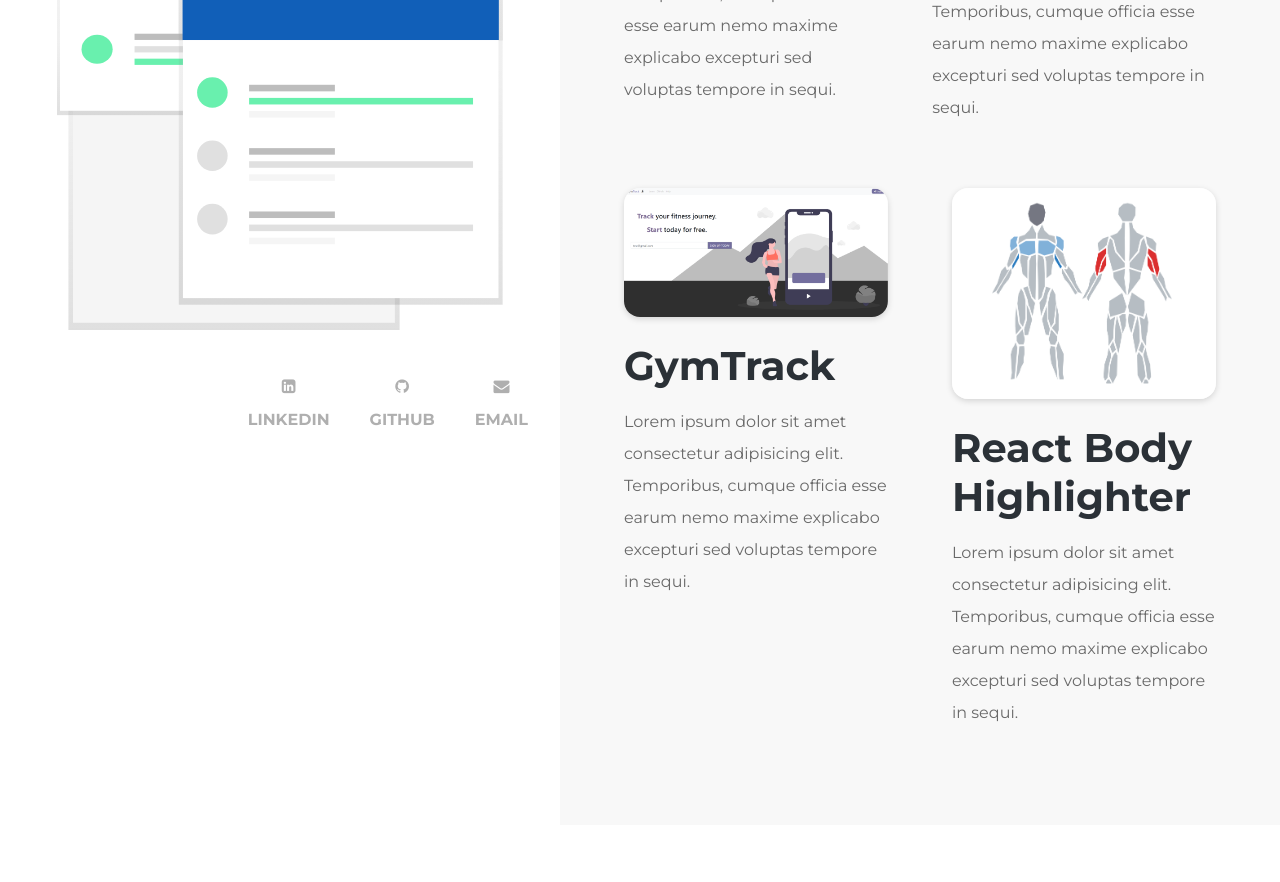
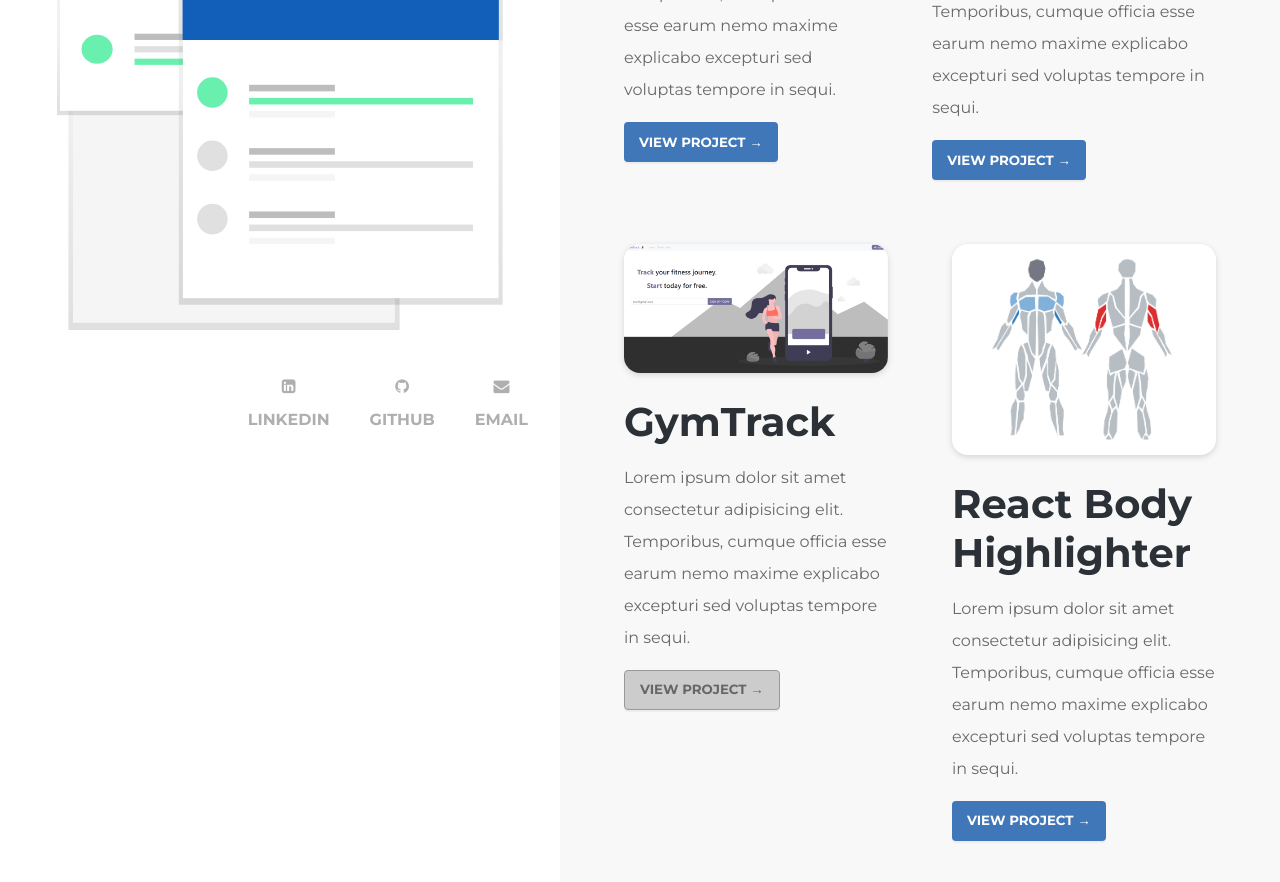
Before and after one commit to giavinh79/portfolio-new, a Next.js app: page / in a window 1280 px wide. Shown: the part 400-1282 px from the top of the page. Before the commit the page ends 1225 px from the top, so only its background shows below. Built offline with nearby package versions, Linux system fonts and the light colour scheme.

Commit message:
more design changes

```diff
--- a/components/ContactForm.jsx
+++ b/components/ContactForm.jsx
@@ -1,8 +1,14 @@
+import { useState } from 'react';
 import styles from './contactForm.module.css';
 
 export default function ContactForm() {
+  const [valid, setValid] = useState(false);
+  const [message, setMessage] = useState('');
+  const [email, setEmail] = useState('');
+
   return (
     <form className={styles.form}>
+      <p className={styles.title}>Contact Me</p>
       <div style={{ display: 'flex', marginBottom: '1rem' }}>
         <div className={styles['input-wrapper']} style={{ marginRight: '1rem' }}>
           <label htmlFor='name' className={styles.text}>
@@ -14,18 +20,27 @@ export default function ContactForm() {
           <label htmlFor='email' className={styles.text}>
             Email
           </label>
-          <input type='email' id='email' className={styles.input}></input>
+          <input type='email' id='email' className={styles.input} onChange={(e) => setEmail(e.target.value)}></input>
         </div>
       </div>
       <div className={styles['input-wrapper']}>
         <label htmlFor='message' className={styles.text}>
           Message
         </label>
-        <textarea type='text' id='message' rows='4' className={styles.input} style={{ resize: 'none' }}></textarea>
+        <textarea
+          type='text'
+          id='message'
+          rows='4'
+          className={styles.input}
+          style={{ resize: 'none' }}
+          onChange={(e) => setMessage(e.target.value)}
+        ></textarea>
       </div>
-      <button type='submit' className={styles.button}>
-        Send Message
-      </button>
+      <div className={styles.buttonWrapper}>
+        <button type='submit' className={styles.button} disabled={email.length === 0 || message.length === 0}>
+          Send Message
+        </button>
+      </div>
     </form>
   );
 }
--- a/components/Projects.jsx
+++ b/components/Projects.jsx
@@ -11,6 +11,7 @@ export default function Projects() {
             Lorem ipsum dolor sit amet consectetur adipisicing elit. Temporibus, cumque officia esse earum nemo maxime
             explicabo excepturi sed voluptas tempore in sequi.
           </p>
+          <button className={styles.button}>VIEW PROJECT &rarr;</button>
         </div>
         <div className={styles.card}>
           <img src='/images/CodeConnectDark.PNG' className={styles.image} />
@@ -19,6 +20,7 @@ export default function Projects() {
             Lorem ipsum dolor sit amet consectetur adipisicing elit. Temporibus, cumque officia esse earum nemo maxime
             explicabo excepturi sed voluptas tempore in sequi.
           </p>
+          <button className={styles.button}>VIEW PROJECT &rarr;</button>
         </div>
       </div>
       <div className={styles.row}>
@@ -29,6 +31,9 @@ export default function Projects() {
             Lorem ipsum dolor sit amet consectetur adipisicing elit. Temporibus, cumque officia esse earum nemo maxime
             explicabo excepturi sed voluptas tempore in sequi.
           </p>
+          <button className={styles.button} disabled>
+            VIEW PROJECT &rarr;
+          </button>
         </div>
         <div className={styles.card}>
           <img src='/images/ReactBodyHighlighter.PNG' className={styles.image} />
@@ -37,6 +42,7 @@ export default function Projects() {
             Lorem ipsum dolor sit amet consectetur adipisicing elit. Temporibus, cumque officia esse earum nemo maxime
             explicabo excepturi sed voluptas tempore in sequi.
           </p>
+          <button className={styles.button}>VIEW PROJECT &rarr;</button>
         </div>
       </div>
     </div>
--- a/components/Skills.jsx
+++ b/components/Skills.jsx
@@ -1,38 +1,40 @@
+import ContactForm from './ContactForm';
 import styles from './skills.module.css';
 
 export default function Skills() {
   return (
-    // <div style={{ display: 'flex' }}>
     <>
       <div className={styles.grid}>
-        {/* <div style={{ flex: 2 }}> */}
-        <img className={styles.resume} src='/docs/0001-min.jpg' alt='Resume' loading='lazy' />
-        {/* </div> */}
-        <div style={{ display: 'flex', maxWidth: '52rem', marginTop: '2rem' }}>
-          <a href='https://nextjs.org/docs' className={styles.card}>
+        <div style={{ display: 'flex', flexDirection: 'column' }}>
+          <div style={{ display: 'flex', justifyContent: 'flex-end', alignItems: 'center', cursor: 'pointer' }}>
+            <p style={{ margin: 0, marginRight: '0.5rem', color: '#666', fontWeight: 500 }}>Download</p>
+            <i className='fa fa-download' aria-hidden='true' style={{ color: '#666' }}></i>
+          </div>
+          <img className={styles.resume} src='/docs/0001-min.jpg' alt='Resume' loading='lazy' />
+        </div>
+        <div style={{ display: 'flex', maxWidth: '52rem', marginTop: '2rem', width: '100%' }}>
+          <a href='https://reactjs.org/' className={styles.card} target='_blank' rel='noopener noreferrer'>
             {/* <code>Resume</code> */}
             <h3>React.js &rarr;</h3>
-            <p>Placeholder text for the technology above</p>
+            {/* <p>JavaScript Library</p> */}
           </a>
 
-          <a href='https://nextjs.org/learn' className={styles.card}>
+          <a href='https://nodejs.org/en/' className={styles.card} target='_blank' rel='noopener noreferrer'>
             <h3>Node.js &rarr;</h3>
-            <p>Placeholder text for the technology above</p>
+            {/* <p>JavaScript Runtime Environment</p> */}
           </a>
 
-          <a href='https://github.com/vercel/next.js/tree/master/examples' className={styles.card}>
+          <a href='https://www.java.com/en/' className={styles.card} target='_blank' rel='noopener noreferrer'>
             <h3>Java &rarr;</h3>
-            <p>Placeholder text for the technology above</p>
+            {/* <p>Placeholder text for the technology above</p> */}
           </a>
 
-          <a
-            href='https://vercel.com/import?filter=next.js&utm_source=create-next-app&utm_medium=default-template&utm_campaign=create-next-app'
-            className={styles.card}
-          >
+          <a href='https://www.python.org/' className={styles.card} target='_blank' rel='noopener noreferrer'>
             <h3>Python &rarr;</h3>
-            <p>Placeholder text for the technology above</p>
+            {/* <p>Placeholder text for the technology above</p> */}
           </a>
         </div>
+        <ContactForm />
       </div>
     </>
   );
--- a/components/contactForm.module.css
+++ b/components/contactForm.module.css
@@ -1,3 +1,27 @@
+.form {
+  position: relative;
+  margin: 1.5rem 0;
+  width: 100%;
+  max-width: 50rem;
+}
+
+.title {
+  font-size: 2rem;
+  font-weight: 700;
+  color: #888;
+  padding-bottom: 1.5rem;
+  margin: 0;
+  line-height: 1.15;
+}
+
+/* Button Styles */
+
+.buttonWrapper {
+  display: flex;
+  width: 100%;
+  justify-content: flex-end;
+}
+
 .button {
   background-color: #0070f3;
   border: none;
@@ -9,25 +33,18 @@
   cursor: pointer;
   outline: none;
   margin-top: 1rem;
-  position: absolute;
-  right: 0;
 }
 
 .button:hover {
   background-color: #115fb8;
 }
 
-.form {
-  position: relative;
-  margin-top: 1.5rem;
-}
-
-.text {
-  color: #666;
-  text-align: left;
-  font-family: Montserrat, -apple-system, BlinkMacSystemFont, 'Segoe UI', Roboto, Oxygen, Ubuntu, Cantarell, 'Open Sans',
-    'Helvetica Neue', sans-serif;
-  margin-bottom: 0.3rem;
+.button:disabled,
+.button[disabled] {
+  cursor: not-allowed;
+  border: 1px solid #999999;
+  background-color: #cccccc;
+  color: #666666;
 }
 
 .input {
@@ -40,6 +57,12 @@
   display: flex;
   flex-direction: column;
   flex: 1;
-  /* justify-content: center; */
-  /* align-items: center; */
 }
+
+.text {
+  color: #666;
+  text-align: left;
+  font-family: Montserrat, -apple-system, BlinkMacSystemFont, 'Segoe UI', Roboto, Oxygen, Ubuntu, Cantarell, 'Open Sans',
+    'Helvetica Neue', sans-serif;
+  margin-bottom: 0.3rem;
+}
--- a/components/projects.module.css
+++ b/components/projects.module.css
@@ -21,16 +21,54 @@
   display: flex;
   flex-direction: column;
   flex: 1;
-  margin-bottom: 3rem;
+  margin-bottom: 4rem;
+  background: none;
+  transition: all ease-in 5s;
 }
 
+.button {
+  background-color: #4077b8;
+  border: none;
+  color: white;
+  box-shadow: 0 2px 0 rgba(0, 0, 0, 0.045);
+  height: 40px;
+  padding: 0 15px;
+  border-radius: 4px;
+  cursor: pointer;
+  outline: none;
+  font-weight: 700;
+  font-family: Montserrat;
+  width: fit-content;
+}
+
+.button:hover {
+  background-color: #115fb8;
+}
+
+.button:disabled,
+.button[disabled] {
+  cursor: not-allowed;
+  border: 1px solid #999999;
+  background-color: #cccccc;
+  color: #666666;
+}
+
+/* .card:hover {
+  background: linear-gradient(180deg, #5989e5, #37cfdc);
+} */
+
 .image {
+  cursor: pointer;
   width: 100%;
   height: auto;
   border-radius: 1rem;
   box-shadow: 0 2px 6px rgba(0, 0, 0, 0.15);
+  transition: transform 0.2s; /* Animation */
 }
 
+.image:hover {
+  transform: scale(1.05);
+}
 .title {
   color: #2b3137;
   font-weight: 700;
--- a/components/skills.module.css
+++ b/components/skills.module.css
@@ -1,7 +1,7 @@
 .resume {
   width: 100%;
   max-width: 50rem;
-  margin-top: 20px;
+  margin-top: 12px;
   box-shadow: 0 4px 8px 0 rgba(0, 0, 0, 0.2), 0 6px 20px 0 rgba(0, 0, 0, 0.19);
   border-radius: 1em;
 }
@@ -13,7 +13,6 @@
   flex-wrap: wrap;
   flex: 1;
   padding: 1rem 4rem 0 4rem;
-  margin-top: 1rem;
 }
 
 .card {
```
Also changed, not shown: 1 other file (tests, documents, lock files or other folders).
